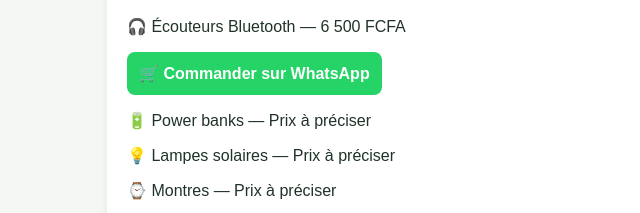
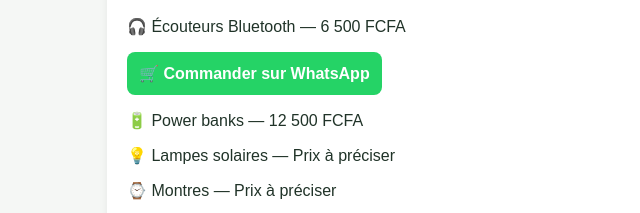
Before and after one commit to absamagroshop/absam-agro-shop, a website: page index.html in a window 1280 px wide. Shown: the part 1112-1325 px from the top of the page, 108-748 px from the left. Drawn offline with Linux system fonts and the light colour scheme.

Commit message:
Update price for power banks in index.html

```diff
--- a/index.html
+++ b/index.html
@@ -47,7 +47,7 @@
 <img src="images/file_00000000fc38820a82c9289b8b2c107c.png" alt="Écouteurs Bluetooth ABSAM AGRO SHOP" style="width:100%;max-width:450px;height:auto;border-radius:10px;">
             <p>🎧 Écouteurs Bluetooth — 6 500 FCFA</p>
        <a href="https://wa.me/2290166121451?text=Bonjour%20ABSAM%20AGRO%20SHOP%2C%20je%20souhaite%20commander%20les%20%C3%A9couteurs%20Bluetooth%20%C3%A0%206%20500%20FCFA." target="_blank" rel="noopener noreferrer" style="display:inline-block;background:#25D366;color:white;padding:12px;border-radius:8px;text-decoration:none;font-weight:bold;">🛒 Commander sur WhatsApp</a>
-              <p>🔋 Power banks — Prix à préciser</p>
+              <p>🔋 Power banks — 12 500 FCFA</p>
                 <p>💡 Lampes solaires — Prix à préciser</p>
                   <p>⌚ Montres — Prix à préciser</p>
                     <p>🔌 Chargeurs — Prix à préciser</p>
```
